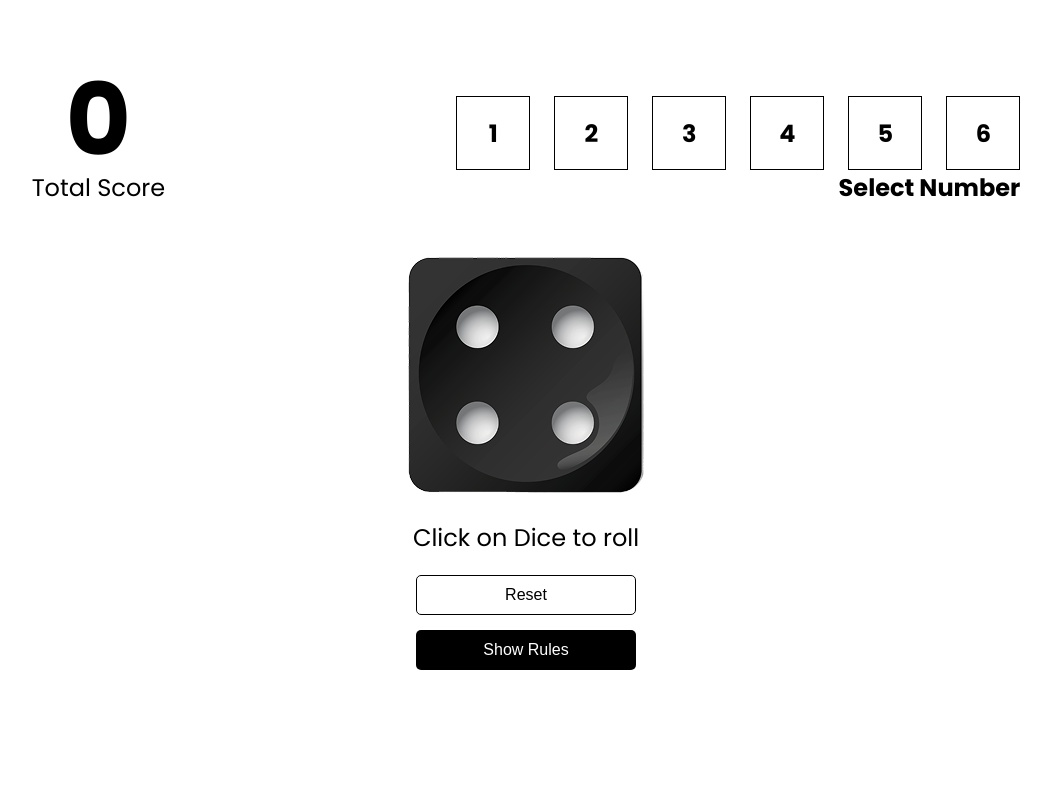
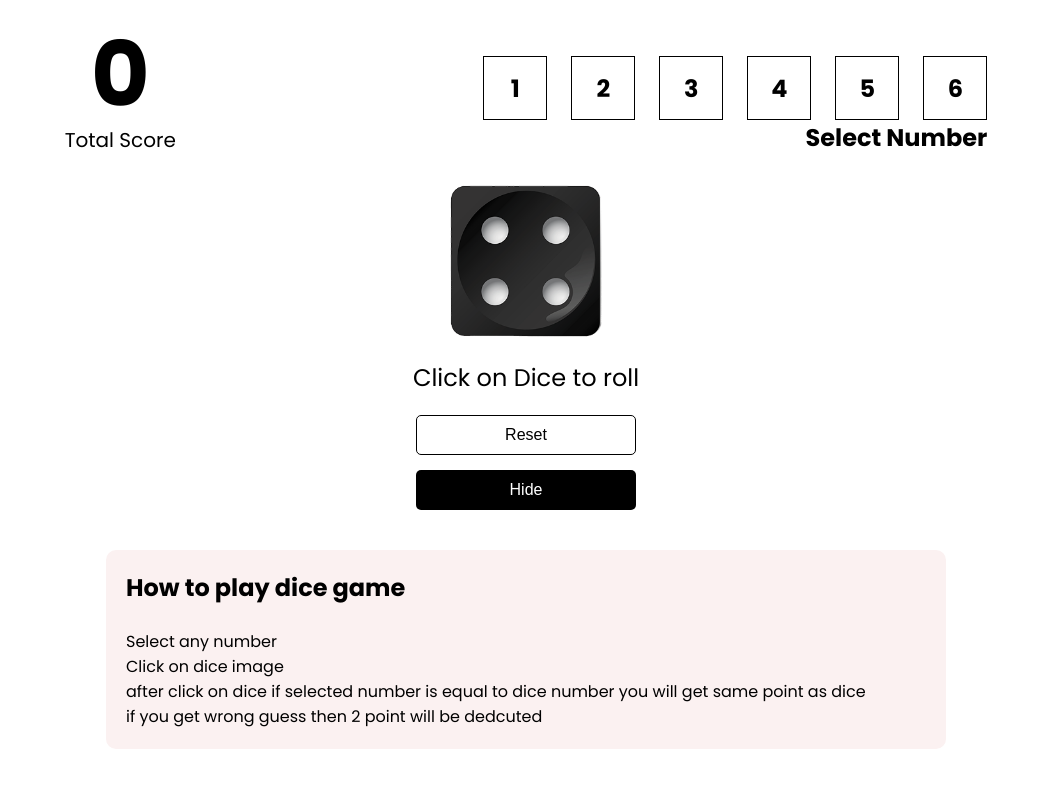
Before and after one commit to sarkarniloy102/Dice_Game, a React (Vite) app: page / in a window 1280 px wide. Both pictures are taken after a click on the button "Show Rules". Shown: the top 788 px of the page, without its empty margins (114-1165 px from the left). Built offline with nearby package versions, Linux system fonts and the light colour scheme.

Commit message:
show rules section

```diff
--- a/src/Components/GamePlay.jsx
+++ b/src/Components/GamePlay.jsx
@@ -5,6 +5,7 @@ import RoleDice from "./RoleDice";
 import { useState } from "react";
 import Swal from "sweetalert2";
 import { Button, OutlineButton } from "../styled/Button";
+import Rules from "./Rules";
 
 const GamePlay = () => {
     // for number selector
@@ -14,6 +15,10 @@ const GamePlay = () => {
 
     // for total score
     const [score, setScore] = useState(0);
+
+    // for show rules
+    const [showRules, setShowRules] = useState(false);
+
 
     const generateRandomNumber = (min, max) => {
         return Math.floor(Math.random() * (max - min) + min);
@@ -66,8 +71,12 @@ const GamePlay = () => {
             <RoleDice currentDice={currentDice} roleDice={roleDice}></RoleDice>
             <div className="btns">
                 <OutlineButton onClick={() => resetScore()}>Reset</OutlineButton>
-                <Button>Show Rules</Button>
+                <Button
+                    onClick={() => setShowRules(prev => !prev)}
+                >{showRules ? "Hide" : "Show Rules"}</Button>
             </div>
+
+            {showRules && <Rules></Rules>}
 
 
 
@@ -78,7 +87,7 @@ const GamePlay = () => {
 export default GamePlay;
 
 const MainContainer = styled.div`
-padding-top: 70px;
+padding: 25px;
     .top_section{
         display: flex;
         justify-content: space-around;
--- a/src/Components/NumberSelector.jsx
+++ b/src/Components/NumberSelector.jsx
@@ -43,8 +43,8 @@ const NumberSelectorContainer = styled.div`
 `
 
 const Box = styled.div`
-    height: 72px;
-    width: 72px;
+    height: 62px;
+    width: 62px;
     border: 1px solid black;
     display: grid;
     place-items:center;
--- a/src/Components/RoleDice.jsx
+++ b/src/Components/RoleDice.jsx
@@ -16,7 +16,7 @@ const RoleDice = ({ currentDice, roleDice }) => {
     return (
         <DiceContainer>
             <div className="dice" onClick={roleDice}>
-                <img src={`/images/dice_${currentDice}.png`} alt="" />
+                <img className="image" src={`/images/dice_${currentDice}.png`} alt="" />
             </div>
             <p>Click on Dice to roll</p>
         </DiceContainer>
@@ -27,7 +27,7 @@ const RoleDice = ({ currentDice, roleDice }) => {
 export default RoleDice;
 
 const DiceContainer = styled.div`
-    margin-top: 48px;
+    margin-top: 28px;
     display: flex;
     flex-direction: column;
     align-items: center;
@@ -38,5 +38,11 @@ const DiceContainer = styled.div`
     }
     .dice{
         cursor: pointer;
+
+    }
+    .image{
+       width: 160px;
+       height: 160px;
+
     }
 `;
--- /dev/null
+++ b/src/Components/Rules.jsx
@@ -0,0 +1,36 @@
+import styled from "styled-components";
+
+
+const Rules = () => {
+    return (
+        <RulesContainer>
+            <h2>How to play dice game</h2>
+            <div className="text">
+                <p>Select any number</p>
+                <p>Click on dice image</p>
+                <p>after click on  dice  if selected number is equal to dice number you will get same point as dice </p>
+                <p>if you get wrong guess then  2 point will be dedcuted </p>
+            </div>
+
+        </RulesContainer>
+    );
+};
+
+export default Rules;
+
+const RulesContainer = styled.div`
+    background-color: #FBF1F1;
+    max-width: 800px;
+    margin: 0 auto;
+    padding: 20px;
+    margin-top: 40px;
+    border-radius: 10px;
+
+    h2{
+        font-size: 24px;
+
+    }
+    .text{
+        margin-top: 24px;
+    }
+`
--- a/src/Components/TotalScore.jsx
+++ b/src/Components/TotalScore.jsx
@@ -14,11 +14,11 @@ const ScoreContainer = styled.div`
 max-width: 200px;
 text-align: center;
     h1{
-        font-size: 100px;
+        font-size: 90px;
         line-height: 100px;
     }
     p{
-        font-size: 24px;
+        font-size: 20px;
         font-weight: 500px;
     }
 `
```
